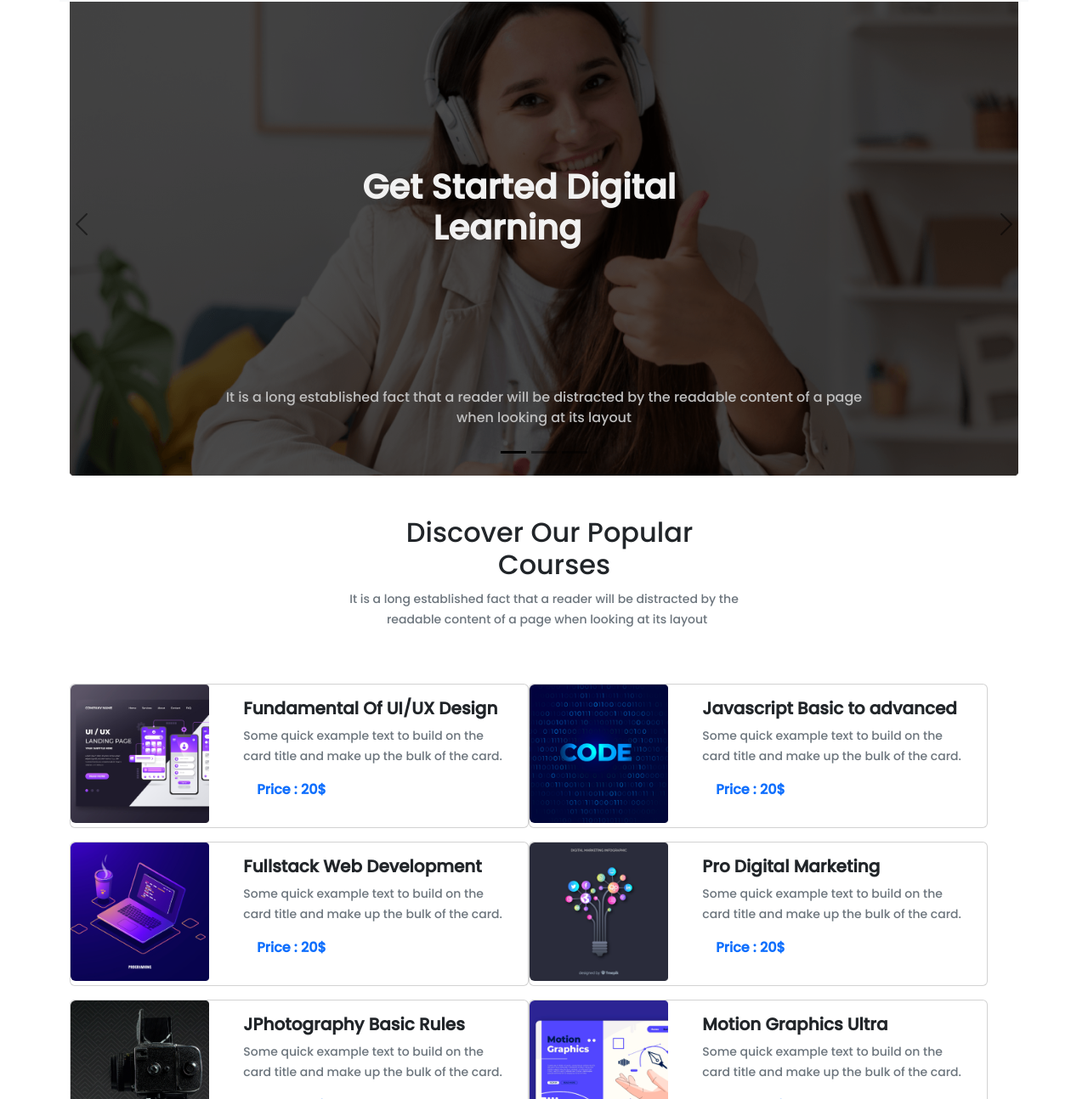
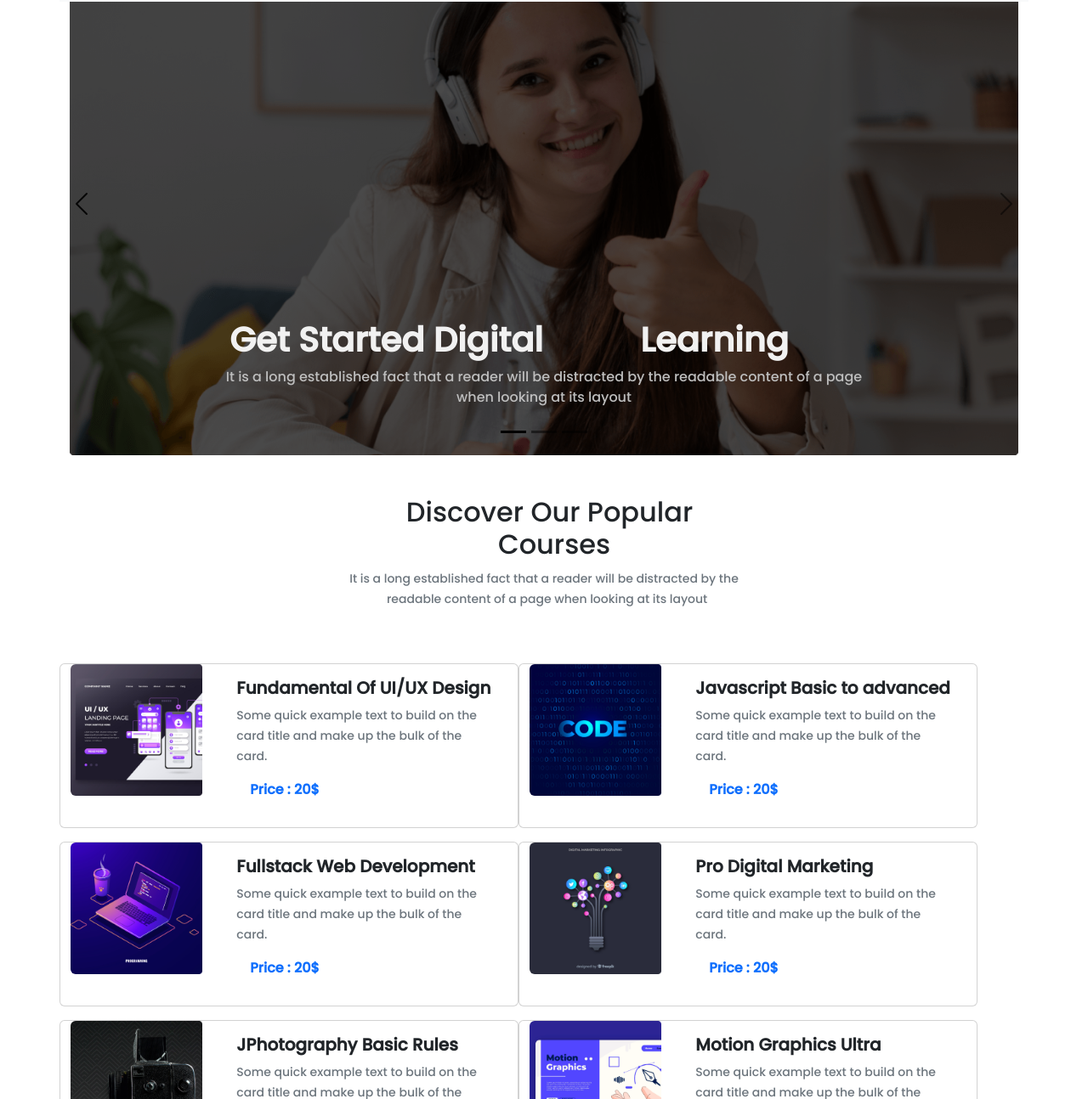
Before and after one commit to Shahriaralvi1/Skill-maker, a plain HTML site: page index.html in a window 1280 px wide. Shown: the part 56-1350 px from the top of the page at 85% size. Drawn offline with nearby package versions, Linux system fonts and the light colour scheme.

Commit message:
responsive commit

```diff
--- a/index.html
+++ b/index.html
@@ -16,7 +16,7 @@
 
 <body>
     <header>
-        <nav class="navbar navbar-expand-lg mt-0 mb-0 container bg bg-light fixed-top">
+        <nav class="navbar navbar-expand-lg mt-0 mb-5 container bg bg-light fixed-top">
             <div class="container-fluid">
                 <h3>Skill Maker</h3>
                 <button class="navbar-toggler" type="button" data-bs-toggle="collapse"
@@ -65,10 +65,10 @@
                 <button type="button" data-bs-target="#carouselExampleDark" data-bs-slide-to="2"
                     aria-label="Slide 3"></button>
             </div>
-            <div class="carousel-inner container mt-4 ">
+            <div class="carousel-inner container  ">
                 <div class="carousel-item active" data-bs-interval="10000">
-                    <img src="images/cover/cover-1.png" class="d-block w-100 img-fluid img-cover cov" alt="...">
-                    <div class="carousel-caption d-flex">
+                    <img src="images/cover/cover-1.png" class="d-block w-100 img-fluid  cov" alt="...">
+                    <div class="carousel-caption d-block">
                         <div class="text-items-center text-align-center">
                             <div>
                                 <h1 class=" fw-bold fons ">
@@ -84,7 +84,7 @@
                 </div>
                 <div class="carousel-item" data-bs-interval="2000">
                     <img src="images/cover/cover-2.jpg" class="d-block w-100 img-fluid cov " alt="...">
-                    <div class="carousel-caption d-flex text-align-center">
+                    <div class="carousel-caption d-block text-align-center">
                         <div>
                             <h1 class=" fw-bold fons ">
                                 &nbsp;&nbsp;Get Started Digital
@@ -144,12 +144,12 @@
 
         </section>
         <!--first-section-end ----------------------->
-        <section class="container mb-3 mt-5" id="offer">
-            <div class="d-flex">
+        <section class="container " id="offer">
+            <div class="d-flex  row row-cols-1 row-cols-md-1 row-cols-lg-2">
                 <div class="card mb-3" style="max-width: 540px;">
                     <div class="row g-4">
                         <div class="col-md-4">
-                            <img src="images/course/course-1.png" class="img-fluid rounded-start" id="portions"
+                            <img src="images/course/course-1.png" class="img-fluid rounded-start im" id="portions"
                                 alt="...">
                         </div>
                         <div class="col-md-8">
@@ -184,7 +184,7 @@
                     </div>
                 </div>
             </div>
-            <div class="d-flex">
+            <div class="d-flex  row row-cols-1 row-cols-md-1 row-cols-lg-2">
                 <div class="card mb-3" style="max-width: 540px;">
                     <div class="row g-4">
                         <div class="col-md-4">
@@ -218,7 +218,7 @@
                     </div>
                 </div>
             </div>
-            <div class="d-flex">
+            <div class="d-flex  row row-cols-1 row-cols-md-1 row-cols-lg-2">
                 <div class="card mb-3" style="max-width: 540px;">
                     <div class="row g-4">
                         <div class="col-md-4">
--- a/style.css
+++ b/style.css
@@ -22,9 +22,7 @@ body {
 .fons {
     color: rgb(241, 241, 241);
     text-align: start;
-    padding-right: 30%;
-    padding-left: 20%;
-    padding-bottom: 20%;
+
 }
 
 .fone {
```
